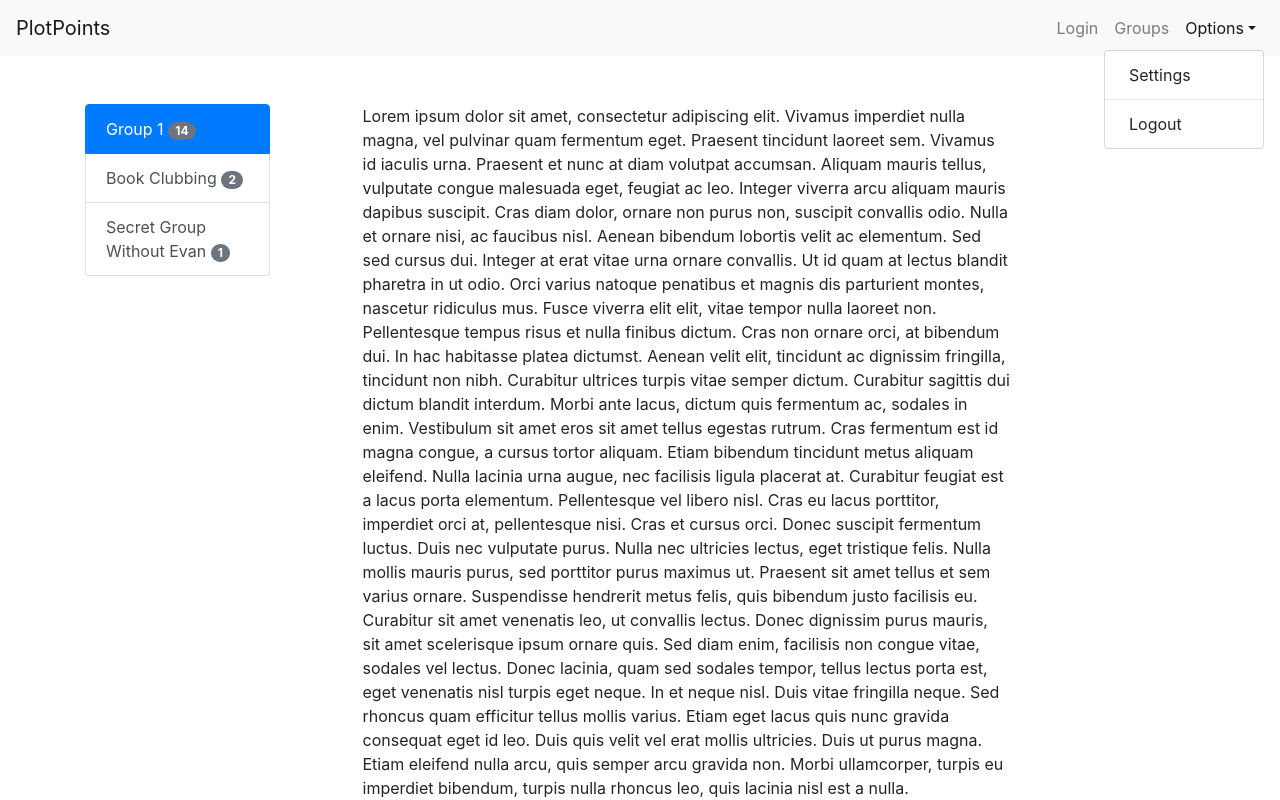
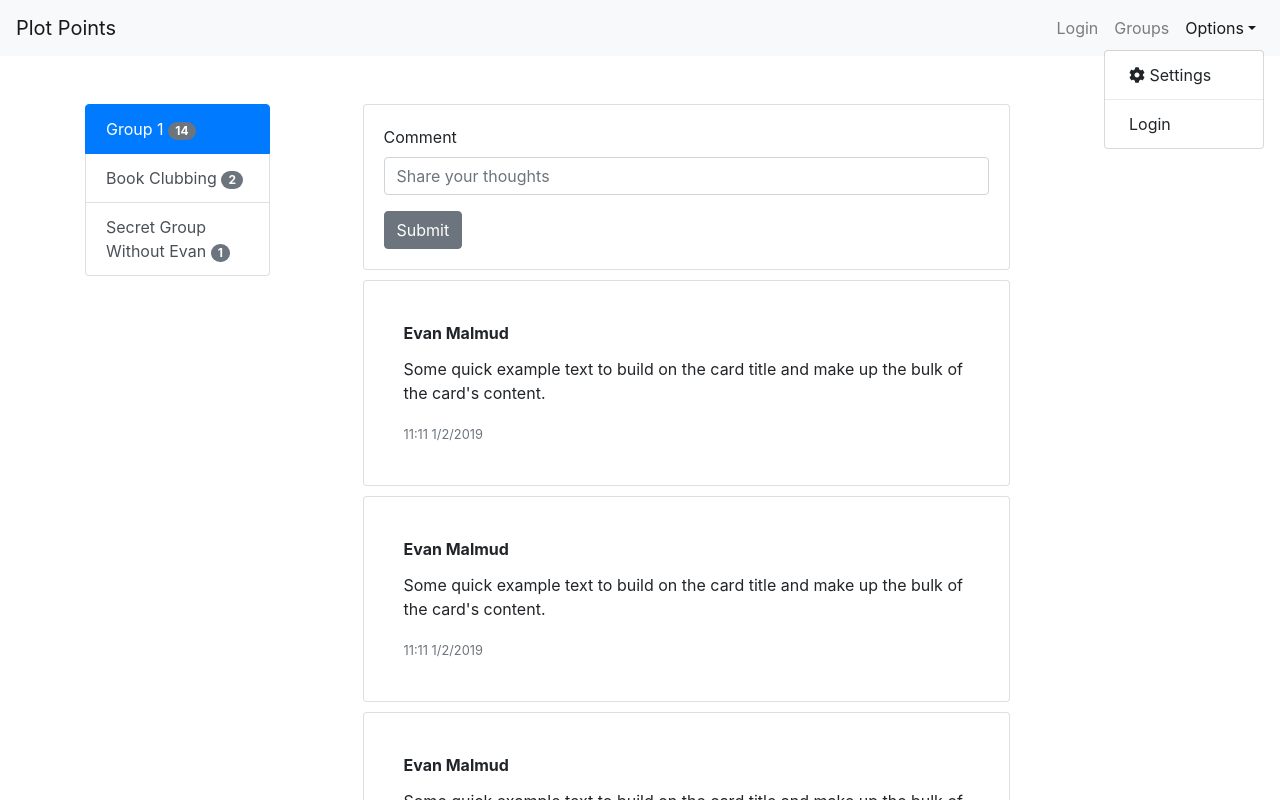
Before and after one commit to blowing-inc/plotpoints-ui, a React (Create React App) app: page /groups in a window 1280 px wide. Both pictures are taken after a click on the link "Options". Shown: the top 800 px of the page. Built offline with nearby package versions, Linux system fonts and the light colour scheme.

Commit message:
More work
Mostly structure layouts better. Experiment with CSS. Import FA.

```diff
--- a/package.json
+++ b/package.json
@@ -3,6 +3,9 @@
   "version": "0.1.0",
   "private": true,
   "dependencies": {
+    "@fortawesome/fontawesome-svg-core": "^1.2.22",
+    "@fortawesome/free-solid-svg-icons": "^5.10.2",
+    "@fortawesome/react-fontawesome": "^0.1.4",
     "@types/jest": "24.0.18",
     "@types/node": "12.7.2",
     "@types/react": "16.9.2",
--- /dev/null
+++ b/src/components/groups/Groups.module.css
@@ -0,0 +1,3 @@
+.card {
+    margin-bottom: 10px;
+}
--- /dev/null
+++ b/src/components/groups/NewPost.tsx
@@ -0,0 +1,25 @@
+import React from 'react';
+
+import { Button, Card, CardBody, Form, FormGroup, Input, Label } from 'reactstrap';
+
+import styles from './Groups.module.css';
+
+const NewPost: React.FC = () => {
+  return (
+    <div>
+      <Card className={styles.card}>
+        <CardBody>
+          <Form>
+            <FormGroup>
+              <Label for="comment-body">Comment</Label>
+              <Input type="text" name="comment-body" placeholder="Share your thoughts" />
+            </FormGroup>
+            <Button className="primary">Submit</Button>
+          </Form>
+        </CardBody>
+      </Card>
+    </div>
+  );
+}
+
+export default NewPost;
--- /dev/null
+++ b/src/components/groups/Post.tsx
@@ -0,0 +1,25 @@
+import React from 'react';
+
+import { Card, CardImg, CardText, CardBody, CardTitle, CardSubtitle, Button } from 'reactstrap';
+
+import styles from './Groups.module.css';
+
+const Post: React.FC = (props) => {
+  return (
+    <div className={styles.card}>
+      <Card body className={styles.card}>
+        <CardBody>
+          <CardTitle>
+            <strong>Evan Malmud</strong>
+          </CardTitle>
+          <CardText>Some quick example text to build on the card title and make up the bulk of the card's content.</CardText>
+          <CardText>
+             <small className="text-muted"> 11:11 1/2/2019 </small>
+          </CardText>
+        </CardBody>
+      </Card>
+    </div>
+  );
+}
+
+export default Post;
--- a/src/components/layout/content/Content.tsx
+++ b/src/components/layout/GroupLayout.tsx
@@ -2,7 +2,7 @@ import React from 'react';
 
 import { Container, Row, Col, ListGroup, ListGroupItem, Badge } from 'reactstrap';
 
-const Content: React.FC = (props) => {
+const GroupLayout: React.FC = (props) => {
   return (
     <div>
       <Container flex>
@@ -25,4 +25,4 @@ const Content: React.FC = (props) => {
   );
 }
 
-export default Content;
+export default GroupLayout;
--- /dev/null
+++ b/src/components/layout/HomeLayout.tsx
@@ -0,0 +1,19 @@
+import React from 'react';
+
+import { Container, Row, Col } from 'reactstrap';
+
+const HomeLayout: React.FC = (props) => {
+  return (
+    <div>
+      <Container flex>
+        <Row noGutters className="pt-2 pt-md-5 w-100 px-4 px-xl-0 position-relative">
+          <Col xs={{ order: 1 }} md={{ size: 9, offset: 1 }} tag="section" className="py-5 mb-5 py-md-0 mb-md-0">
+            {props.children}
+          </Col>
+        </Row>
+      </Container>
+    </div>
+  );
+}
+
+export default HomeLayout;
--- a/src/components/layout/navbar/Navbar.tsx
+++ b/src/components/layout/navbar/Navbar.tsx
@@ -13,11 +13,16 @@ import {
   DropdownItem
 } from 'reactstrap';
 
-const Header: React.FC = () => {
+import { FontAwesomeIcon } from '@fortawesome/react-fontawesome';
+import { faCog } from '@fortawesome/free-solid-svg-icons';
+
+import Logo from '../../../svg/Logo.svg';
+
+const Header: React.FC = (props) => {
   return (
       <div>
         <Navbar color="light" light expand="md">
-          <NavbarBrand href="/">PlotPoints</NavbarBrand>
+          <NavbarBrand href="/">Plot Points</NavbarBrand>
           <NavbarToggler />
           <Collapse  navbar>
             <Nav className="ml-auto" navbar>
@@ -27,18 +32,17 @@ const Header: React.FC = () => {
               <NavItem>
                 <NavLink href="/groups">Groups</NavLink>
               </NavItem>
-
               <UncontrolledDropdown nav inNavbar>
               <DropdownToggle nav caret>
                 Options
               </DropdownToggle>
               <DropdownMenu right>
                 <DropdownItem>
-                    Settings
+                  <FontAwesomeIcon icon={faCog} /> Settings
                 </DropdownItem>
                 <DropdownItem divider />
                 <DropdownItem>
-                    Logout
+                  Login
                 </DropdownItem>
               </DropdownMenu>
             </UncontrolledDropdown>
--- a/src/components/router/routes/Groups.tsx
+++ b/src/components/router/routes/Groups.tsx
@@ -1,22 +1,21 @@
 import React from 'react';
+import { Row } from 'reactstrap';
 
-import Content from '../../layout/content/Content';
+import GroupLayout from '../../layout/GroupLayout';
+
+import Post from '../../groups/Post';
+import NewPost from '../../groups/NewPost';
+
 
 const Groups: React.FC = () => {
   return (
-    <Content>
-      <p>
-Lorem ipsum dolor sit amet, consectetur adipiscing elit. Vivamus imperdiet nulla magna, vel pulvinar quam fermentum eget. Praesent tincidunt laoreet sem. Vivamus id iaculis urna. Praesent et nunc at diam volutpat accumsan. Aliquam mauris tellus, vulputate congue malesuada eget, feugiat ac leo. Integer viverra arcu aliquam mauris dapibus suscipit. Cras diam dolor, ornare non purus non, suscipit convallis odio. Nulla et ornare nisi, ac faucibus nisl. Aenean bibendum lobortis velit ac elementum.
-
-Sed sed cursus dui. Integer at erat vitae urna ornare convallis. Ut id quam at lectus blandit pharetra in ut odio. Orci varius natoque penatibus et magnis dis parturient montes, nascetur ridiculus mus. Fusce viverra elit elit, vitae tempor nulla laoreet non. Pellentesque tempus risus et nulla finibus dictum. Cras non ornare orci, at bibendum dui. In hac habitasse platea dictumst. Aenean velit elit, tincidunt ac dignissim fringilla, tincidunt non nibh. Curabitur ultrices turpis vitae semper dictum. Curabitur sagittis dui dictum blandit interdum.
-
-Morbi ante lacus, dictum quis fermentum ac, sodales in enim. Vestibulum sit amet eros sit amet tellus egestas rutrum. Cras fermentum est id magna congue, a cursus tortor aliquam. Etiam bibendum tincidunt metus aliquam eleifend. Nulla lacinia urna augue, nec facilisis ligula placerat at. Curabitur feugiat est a lacus porta elementum. Pellentesque vel libero nisl.
-
-Cras eu lacus porttitor, imperdiet orci at, pellentesque nisi. Cras et cursus orci. Donec suscipit fermentum luctus. Duis nec vulputate purus. Nulla nec ultricies lectus, eget tristique felis. Nulla mollis mauris purus, sed porttitor purus maximus ut. Praesent sit amet tellus et sem varius ornare. Suspendisse hendrerit metus felis, quis bibendum justo facilisis eu. Curabitur sit amet venenatis leo, ut convallis lectus. Donec dignissim purus mauris, sit amet scelerisque ipsum ornare quis.
-
-Sed diam enim, facilisis non congue vitae, sodales vel lectus. Donec lacinia, quam sed sodales tempor, tellus lectus porta est, eget venenatis nisl turpis eget neque. In et neque nisl. Duis vitae fringilla neque. Sed rhoncus quam efficitur tellus mollis varius. Etiam eget lacus quis nunc gravida consequat eget id leo. Duis quis velit vel erat mollis ultricies. Duis ut purus magna. Etiam eleifend nulla arcu, quis semper arcu gravida non. Morbi ullamcorper, turpis eu imperdiet bibendum, turpis nulla rhoncus leo, quis lacinia nisl est a nulla.
-      </p>
-    </Content>
+    <GroupLayout>
+      <NewPost />
+      <Post />
+      <Post />
+      <Post />
+      <Post />
+    </GroupLayout>
   );
 }
 
--- a/src/components/router/routes/Home.tsx
+++ b/src/components/router/routes/Home.tsx
@@ -1,13 +1,13 @@
 import React from 'react';
 import { Container, Row, Col, Jumbotron, Button } from 'reactstrap';
 
+import HomeLayout from '../../layout/HomeLayout';
+
 const Home: React.FC = () => {
   return (
-    <Container>
-      <Row>
-        <Col>
+    <HomeLayout>
       <Jumbotron>
-            <h1 className="display-3"> PlotPoints </h1>
+        <h1 className="display-3"> Plot Points </h1>
         <p className="lead">A social platform for book clubs</p>
         <hr className="my-2" />
         <p>Make notes, comments, and react to your favorite books without spoiling it for everyone else.</p>
@@ -15,9 +15,7 @@ const Home: React.FC = () => {
           <Button color="primary">Get Started</Button>
         </p>
       </Jumbotron>
-        </Col>
-      </Row>
-    </Container>
+    </HomeLayout>
   );
 }
 
```
Also changed, not shown: src/svg/logo.svg (added), 1 other file (tests, documents, lock files or other folders). Lines whose indentation alone changed are shown as unchanged.
